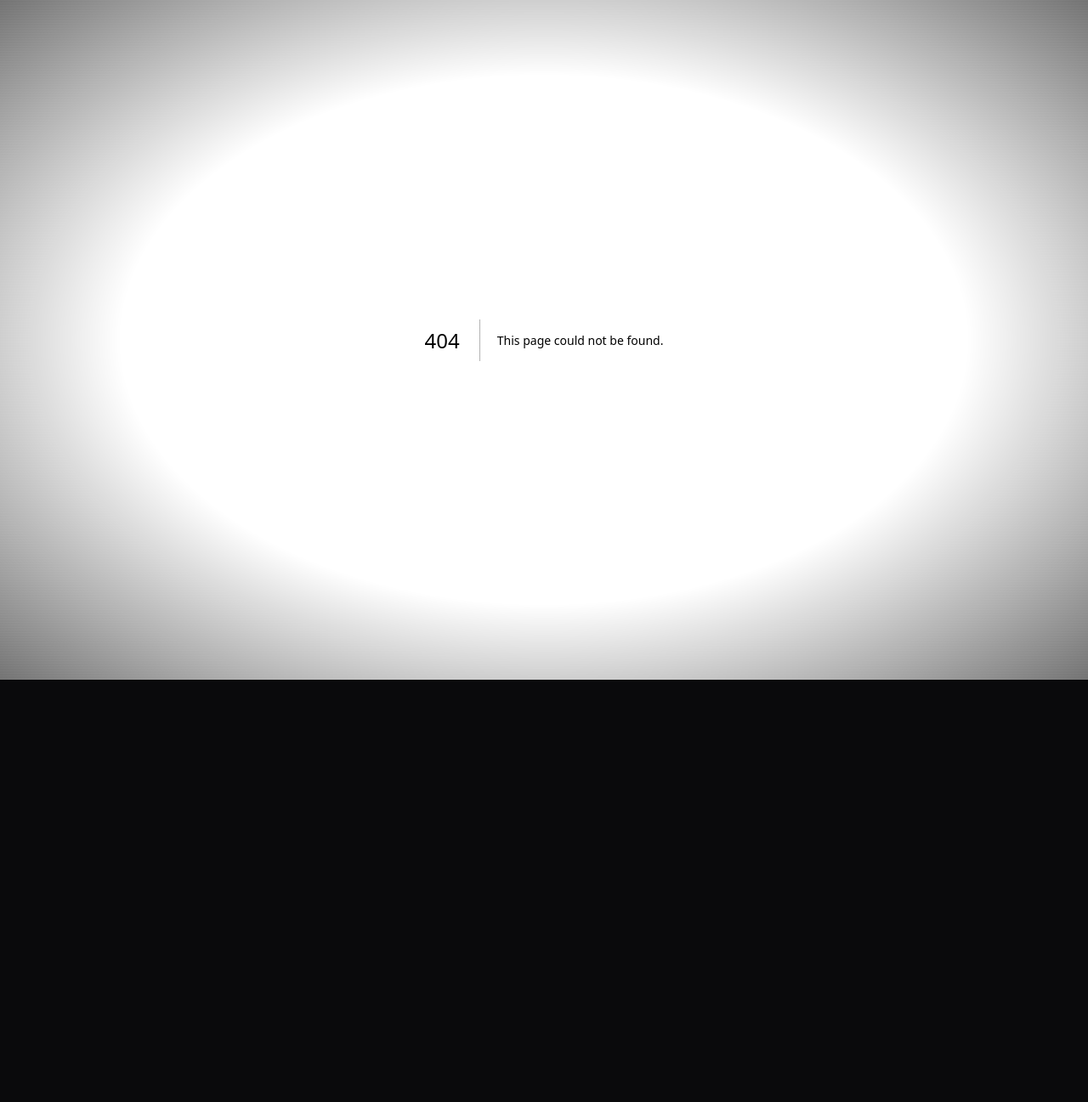
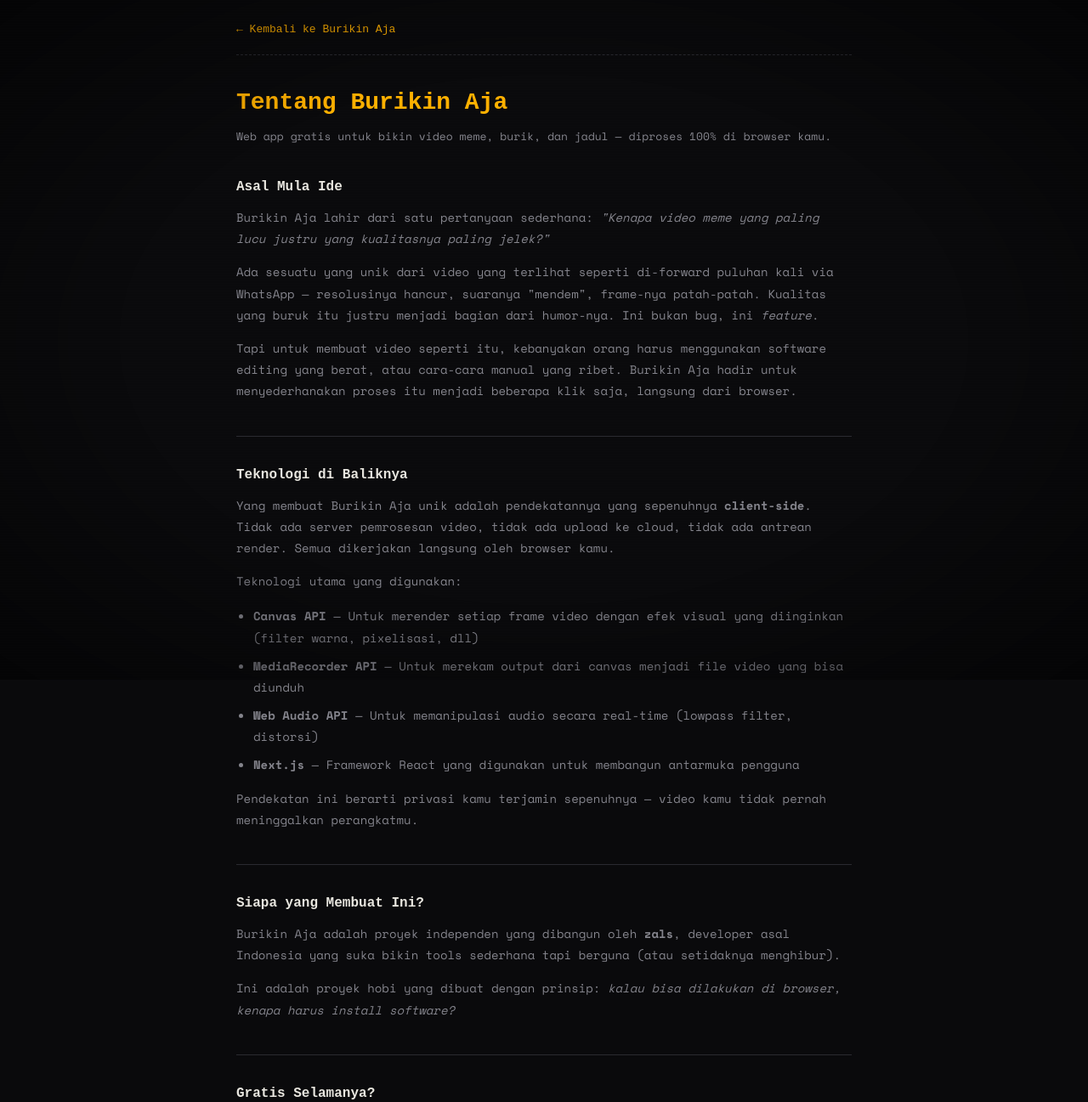
Before and after one commit to rhamt24/video-burik, a Next.js app: page /about in a window 1280 px wide. Before the commit this address had no page. Shown: the top 1297 px of the page at 85% size. Before the commit the page ends 800 px from the top, so only its background shows below. Built offline with nearby package versions, Linux system fonts and the light colour scheme.

Commit message:
Create About page for Burikin Aja
Add About page with project details and features.

```diff
--- /dev/null
+++ b/app/about/page.js
@@ -0,0 +1,101 @@
+import Link from "next/link";
+
+export const metadata = {
+  title: "Tentang Burikin Aja — Web App Video Degrader Gratis",
+  description: "Kenalan sama Burikin Aja, web app buatan anak Indonesia untuk bikin video meme, burik, dan retro langsung di browser. Dibangun oleh zals.",
+};
+
+export default function AboutPage() {
+  return (
+    <main style={{ minHeight: "100vh", maxWidth: 760, margin: "0 auto", padding: "0 18px 80px" }}>
+      <header style={{ padding: "20px 0", borderBottom: "1px dashed #2a2a30" }}>
+        <Link href="/" style={{ color: "#ffb000", textDecoration: "none", fontSize: 13, fontFamily: "monospace" }}>
+          ← Kembali ke Burikin Aja
+        </Link>
+      </header>
+
+      <article style={{ marginTop: 40 }}>
+        <h1 style={{ fontFamily: "monospace", fontSize: 28, color: "#ffb000", marginBottom: 8 }}>Tentang Burikin Aja</h1>
+        <p style={{ color: "#84848c", fontSize: 13, marginBottom: 40, lineHeight: 1.7 }}>
+          Web app gratis untuk bikin video meme, burik, dan jadul — diproses 100% di browser kamu.
+        </p>
+
+        <section style={sectionStyle}>
+          <h2 style={h2Style}>Asal Mula Ide</h2>
+          <p style={pStyle}>
+            Burikin Aja lahir dari satu pertanyaan sederhana: <em>"Kenapa video meme yang paling lucu justru yang kualitasnya paling jelek?"</em>
+          </p>
+          <p style={pStyle}>
+            Ada sesuatu yang unik dari video yang terlihat seperti di-forward puluhan kali via WhatsApp — resolusinya hancur, suaranya "mendem",
+            frame-nya patah-patah. Kualitas yang buruk itu justru menjadi bagian dari humor-nya. Ini bukan bug, ini <em>feature</em>.
+          </p>
+          <p style={pStyle}>
+            Tapi untuk membuat video seperti itu, kebanyakan orang harus menggunakan software editing yang berat, atau cara-cara manual yang ribet.
+            Burikin Aja hadir untuk menyederhanakan proses itu menjadi beberapa klik saja, langsung dari browser.
+          </p>
+        </section>
+
+        <section style={sectionStyle}>
+          <h2 style={h2Style}>Teknologi di Baliknya</h2>
+          <p style={pStyle}>
+            Yang membuat Burikin Aja unik adalah pendekatannya yang sepenuhnya <strong>client-side</strong>.
+            Tidak ada server pemrosesan video, tidak ada upload ke cloud, tidak ada antrean render. Semua dikerjakan langsung oleh browser kamu.
+          </p>
+          <p style={pStyle}>Teknologi utama yang digunakan:</p>
+          <ul style={ulStyle}>
+            <li style={liStyle}><strong>Canvas API</strong> — Untuk merender setiap frame video dengan efek visual yang diinginkan (filter warna, pixelisasi, dll)</li>
+            <li style={liStyle}><strong>MediaRecorder API</strong> — Untuk merekam output dari canvas menjadi file video yang bisa diunduh</li>
+            <li style={liStyle}><strong>Web Audio API</strong> — Untuk memanipulasi audio secara real-time (lowpass filter, distorsi)</li>
+            <li style={liStyle}><strong>Next.js</strong> — Framework React yang digunakan untuk membangun antarmuka pengguna</li>
+          </ul>
+          <p style={pStyle}>
+            Pendekatan ini berarti privasi kamu terjamin sepenuhnya — video kamu tidak pernah meninggalkan perangkatmu.
+          </p>
+        </section>
+
+        <section style={sectionStyle}>
+          <h2 style={h2Style}>Siapa yang Membuat Ini?</h2>
+          <p style={pStyle}>
+            Burikin Aja adalah proyek independen yang dibangun oleh <strong>zals</strong>, developer asal Indonesia yang suka bikin
+            tools sederhana tapi berguna (atau setidaknya menghibur).
+          </p>
+          <p style={pStyle}>
+            Ini adalah proyek hobi yang dibuat dengan prinsip: <em>kalau bisa dilakukan di browser, kenapa harus install software?</em>
+          </p>
+        </section>
+
+        <section style={sectionStyle}>
+          <h2 style={h2Style}>Gratis Selamanya?</h2>
+          <p style={pStyle}>
+            Ya. Burikin Aja gratis untuk digunakan dan tidak ada rencana untuk membuat fitur berbayar.
+            Biaya operasional ditutup oleh iklan Google AdSense yang tampil di halaman ini.
+          </p>
+          <p style={pStyle}>
+            Jika kamu suka menggunakan Burikin Aja, cara terbaik untuk mendukungnya adalah dengan bergabung ke komunitas
+            kami dan menyebarkannya ke teman-temanmu!
+          </p>
+          <a
+            href="https://whatsapp.com/channel/0029VaYuIQT2v1IjZmqTNG3x"
+            target="_blank"
+            rel="noopener noreferrer"
+            style={{ display: "inline-block", marginTop: 8, background: "#ffb000", color: "#000", padding: "10px 18px", textDecoration: "none", fontFamily: "monospace", fontWeight: "bold", fontSize: 13 }}
+          >
+            Gabung Saluran WhatsApp →
+          </a>
+        </section>
+
+        <div style={{ marginTop: 40, textAlign: "center" }}>
+          <Link href="/" style={{ color: "#ffb000", fontFamily: "monospace", fontSize: 14, textDecoration: "none" }}>
+            Coba Burikin Aja Sekarang →
+          </Link>
+        </div>
+      </article>
+    </main>
+  );
+}
+
+const sectionStyle = { marginBottom: 36, paddingBottom: 28, borderBottom: "1px solid #2a2a30" };
+const h2Style = { fontFamily: "monospace", fontSize: 16, color: "#e8e6df", marginBottom: 12 };
+const pStyle = { fontSize: 14, color: "#84848c", lineHeight: 1.8, marginBottom: 12 };
+const ulStyle = { paddingLeft: 20, marginBottom: 12 };
+const liStyle = { fontSize: 14, color: "#84848c", lineHeight: 1.8, marginBottom: 8 };
```
